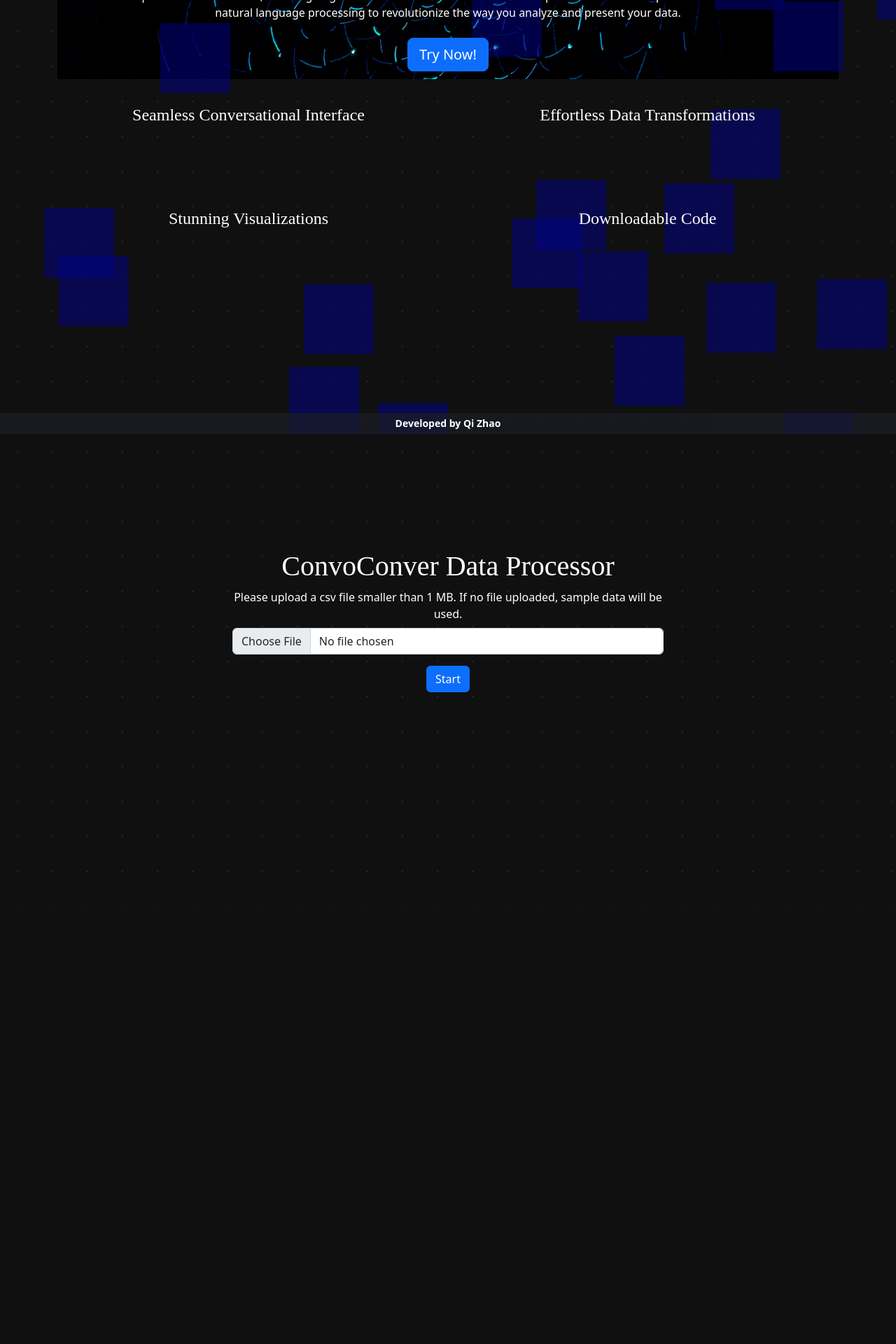
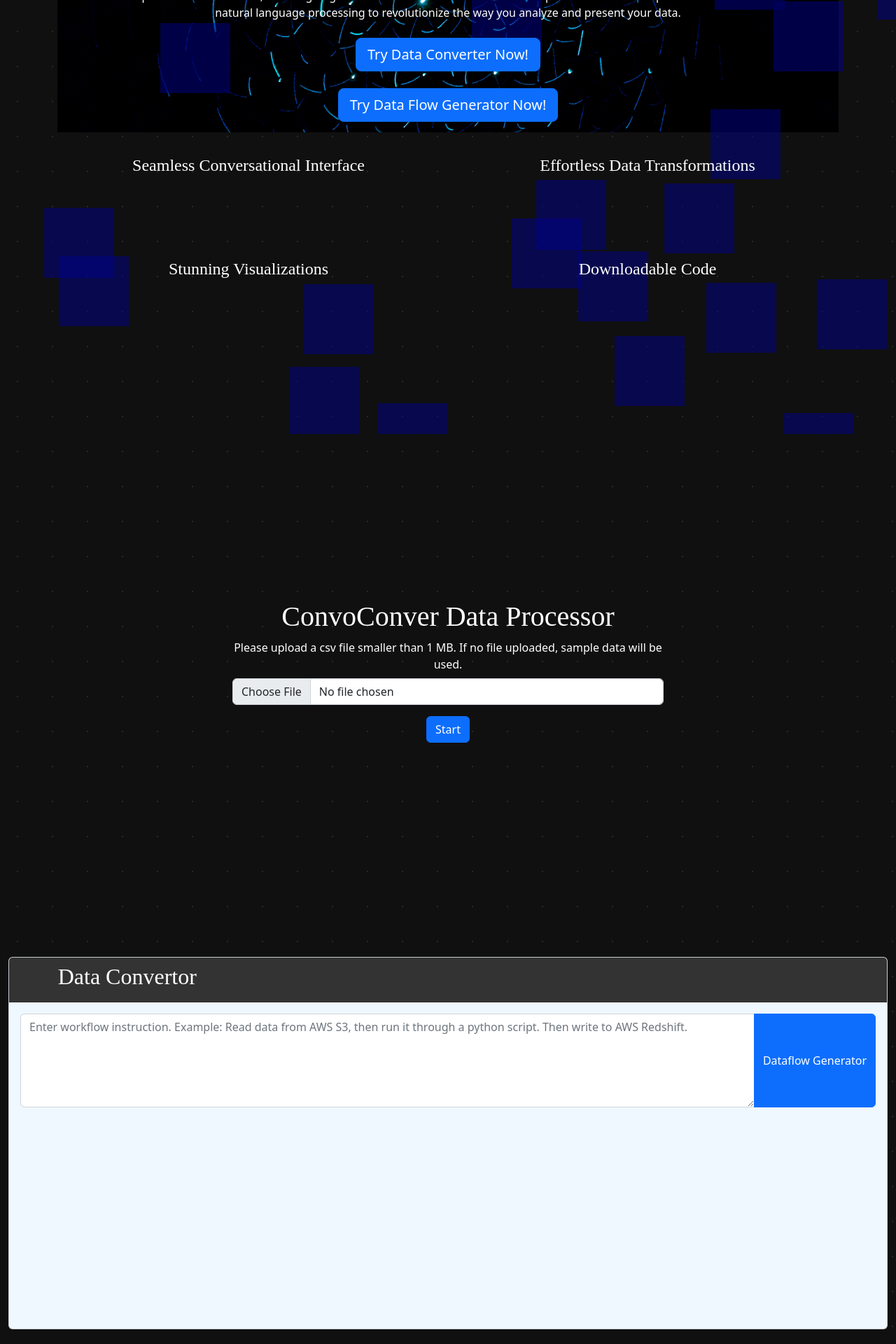
Before and after one commit to Qizhaolouis/NLP-DataProcessor, a React (Create React App) app in the folder nlp-dprocessor/: page / in a window 1280 px wide. Shown: the part 180-2100 px from the top of the page at 70% size. Before the commit the page ends 1475 px from the top, so only its background shows below. Built offline with nearby package versions, Linux system fonts and the light colour scheme.

Commit message:
feat(workflow): Add workflow

```diff
--- a/nlp-dprocessor/public/index.html
+++ b/nlp-dprocessor/public/index.html
@@ -27,6 +27,9 @@
     <title>NLP Data Processor</title>
   </head>
   <body>
+    <script type="module">
+      import mermaid from 'https://cdn.jsdelivr.net/npm/mermaid@10/dist/mermaid.esm.min.mjs';
+    </script>
     <noscript>You need to enable JavaScript to run this app.</noscript>
     <div id="root"></div>
     <!--
--- a/nlp-dprocessor/src/App.js
+++ b/nlp-dprocessor/src/App.js
@@ -8,6 +8,7 @@ import {
 } from 'react-bootstrap';
 import { Resizable } from 're-resizable';
 import 'bootstrap/dist/css/bootstrap.min.css';
+import mermaid from 'mermaid';
 import * as d3 from 'd3';
 import './styles/Background.css';
 import './styles/App.css';
@@ -15,17 +16,20 @@ import UploadSection from './components/UploadSection';
 import ETLSection from './components/ETLSection';
 import PlotSection from './components/PlotSection';
 import LandingSection from './components/LandingSection';
+import WorkflowSection from './components/WorkflowSection';
 import * as api from './api/api';
 
 function App() {
   const [data, setData] = useState(null);
   const [uploaded, setUploaded] = useState(false);
   const [plotUrl, setPlotUrl] = useState(null);
+  const [mermaidCode, setMermaidCode] = useState(null);
   const [loading, setLoading] = useState(false);
   const [uploadError, setUploadError] = useState(false);
   const [scroll, setScroll] = useState(false);
   const uploadRef = useRef(null);
   const etlRef = useRef(null);
+  const workflowRef = useRef(null);
 
   const createBackground = () => {
     const container = d3.select('.App').append('div').attr('class', 'background');
@@ -54,6 +58,7 @@ function App() {
       .style('transform', (d, i) => `translateY(${scrollY * (i % 5) * 0.05}px)`);
   };
 
+
   useEffect(() => {
     createBackground();
 
@@ -66,6 +71,10 @@ function App() {
 
   const scrollToUpload = () => {
     uploadRef.current.scrollIntoView({ behavior: 'smooth' });
+  };
+
+  const scrollToWorkflow = () => {
+    workflowRef.current.scrollIntoView({ behavior: 'smooth' });
   };
 
   const CustomHandle = (props) => {
@@ -158,6 +167,21 @@ try {
 }
 };
 
+const handleGenerateWorkflow = async (event) => {
+event.preventDefault();
+const input = event.target.elements.instruction.value;
+setLoading(true);
+try {
+  const code = await api.generateWorkflow(input);
+  setMermaidCode(code);
+} catch (error) {
+  alert("Instruction failed!");
+} finally {
+  setLoading(false);
+
+}
+}
+
 return (
 <div className="App">
 {loading && (
@@ -180,7 +204,8 @@ Upload Failed
 )}
 {/* ProgressBar and Alert components */}
 <Container fluid>
-<LandingSection handleTryNow={scrollToUpload} />
+<LandingSection handleTryETL={scrollToUpload}
+handleTryWorkflow={scrollToWorkflow} />
 <div ref={uploadRef}></div>
 <UploadSection handleUpload={handleUpload} />
 {uploaded && (
@@ -218,6 +243,13 @@ Upload Failed
       </Row>
     )}
   </Container>
+
+<Container fluid>
+  <div ref={workflowRef}></div>
+  <WorkflowSection
+    mermaidCode={mermaidCode}
+    generateWorkflow={handleGenerateWorkflow}/>
+</Container>
   <footer className="footer">Developed by Qi Zhao</footer>
 </div>
 );
--- a/nlp-dprocessor/src/api/api.js
+++ b/nlp-dprocessor/src/api/api.js
@@ -44,6 +44,16 @@ export const processData = async (instruction) => {
   return response;
 };
 
+export const generateWorkflow = async (instruction) => {
+  const response = await axios.post(
+    `${API_URL}/generate_mermaid`,
+    { instruction },
+    { withCredentials: true }
+  );
+
+  return response.data;
+};
+
 export const revertData = async () => {
   const response = await axios.post(`${API_URL}/revert`, {}, {
     withCredentials: true,
--- a/nlp-dprocessor/src/components/LandingSection.js
+++ b/nlp-dprocessor/src/components/LandingSection.js
@@ -2,7 +2,7 @@ import React from 'react';
 import { Container, Row, Col, Button, Image } from 'react-bootstrap';
 import ScrollAnimation from 'react-animate-on-scroll';
 
-const LandingSection = ({ handleTryNow }) => {
+const LandingSection = ({ handleTryETL, handleTryWorkflow }) => {
   return (
     <Container className="my-5 landing-section">
       <Row className="align-items-center" style={{ position: 'relative' }}>
@@ -23,10 +23,18 @@ const LandingSection = ({ handleTryNow }) => {
           <h3 className="text-center mb-4">Transforming Data Through Engaging Conversations!</h3>
           <p className="text-center"  style={{"color":"white"}}>Discover the power of ConvoConver, a cutting-edge data transformation and visualization platform that can help harnesses
           the intuitiveness of natural language processing to revolutionize the way you analyze and present your data.</p>
-          <div className="text-center mt-4">
-            <Button variant="primary" size="lg" onClick={handleTryNow}>
-              Try Now!
-            </Button>
+          <div>
+            <div className="text-center mt-4">
+              <Button variant="primary" size="lg" onClick={handleTryETL}>
+                Try Data Converter Now!
+              </Button>
+            </div>
+
+            <div className="text-center mt-4">
+              <Button variant="primary" size="lg" onClick={handleTryWorkflow}>
+                Try Data Flow Generator Now!
+              </Button>
+            </div>
           </div>
         </Col>
       </Row>
--- a/nlp-dprocessor/src/components/PlotSection.js
+++ b/nlp-dprocessor/src/components/PlotSection.js
@@ -1,10 +1,9 @@
 import React from 'react';
 import { Col, Card, Form, InputGroup, FormControl, Button } from 'react-bootstrap';
 
-const PlotSection = ({ plotUrl, handlePlotData, handleTextAreaFocus }) => {
+const PlotSection = ({ plotUrl, handlePlotData }) => {
   return (
-    <Card style={{ backgroundColor: '#333333'}}
-    onFocus={handleTextAreaFocus}>
+    <Card style={{ backgroundColor: '#333333'}}>
       <Card.Header>
         <Col  xs={12} md={3}>
         <h2>Plot</h2>
--- /dev/null
+++ b/nlp-dprocessor/src/components/WorkflowSection.js
@@ -0,0 +1,102 @@
+import React from 'react';
+import { Col, Card, Form, InputGroup, FormControl, Button } from 'react-bootstrap';
+import mermaid from 'mermaid';
+
+
+const WorkflowSection = ({ mermaidCode, generateWorkflow }) => {
+
+    const mermaidRef = React.useRef(null);
+
+React.useEffect(() => {
+    if (mermaidRef.current) {
+    mermaidRef.current.removeAttribute("data-processed");
+    }
+    mermaid.initialize({
+        startOnLoad: true,
+        theme: "default",
+        securityLevel: "loose",
+        themeCSS: `
+          g.classGroup rect {
+            fill: #282a36;
+            stroke: #6272a4;
+          }
+          g.classGroup text {
+            fill: #f8f8f2;
+          }
+          g.classGroup line {
+            stroke: #f8f8f2;
+            stroke-width: 0.5;
+          }
+          .classLabel .box {
+            stroke: #21222c;
+            stroke-width: 3;
+            fill: #21222c;
+            opacity: 1;
+          }
+          .classLabel .label {
+            fill: #f1fa8c;
+          }
+          .relation {
+            stroke: #ff79c6;
+            stroke-width: 1;
+          }
+          #compositionStart, #compositionEnd {
+            fill: #bd93f9;
+            stroke: #bd93f9;
+            stroke-width: 1;
+          }
+          #aggregationEnd, #aggregationStart {
+            fill: #21222c;
+            stroke: #50fa7b;
+            stroke-width: 1;
+          }
+          #dependencyStart, #dependencyEnd {
+            fill: #00bcd4;
+            stroke: #00bcd4;
+            stroke-width: 1;
+          }
+          #extensionStart, #extensionEnd {
+            fill: #f8f8f2;
+            stroke: #f8f8f2;
+            stroke-width: 1;
+          }`,
+        fontFamily: "Fira Code"
+      });
+    mermaid.contentLoaded();
+}, [mermaidCode]);
+
+  return (
+    <Card style={{ backgroundColor: '#F0F8FF' }}>
+      <Card.Header style={{ backgroundColor: '#333333' }}>
+        <Col xs={12} md={3}>
+          <h2>Data Convertor</h2>
+        </Col>
+      </Card.Header>
+      <Card.Body>
+        <Form onSubmit={generateWorkflow}>
+          <InputGroup>
+            <FormControl
+              placeholder="Enter workflow instruction. Example: Read data from AWS S3, then run it through a python script. Then write to AWS Redshift."
+              name="instruction"
+              as="textarea"
+              rows={5}
+            />
+            <Button type="submit" variant="primary">
+              Dataflow Generator
+            </Button>
+          </InputGroup>
+        </Form>
+        {mermaidCode !== null && (
+          <div className="workflow-diagram">
+            <div ref={mermaidRef} className="mermaid">
+            {mermaidCode}
+            </div>
+          </div>
+        )}
+        {mermaidCode === null && <div style={{ height: '300px' }} />}
+      </Card.Body>
+    </Card>
+  );
+};
+
+export default WorkflowSection;
--- a/nlp-dprocessor/src/styles/App.css
+++ b/nlp-dprocessor/src/styles/App.css
@@ -37,8 +37,10 @@
   }
 }
 
+
 .footer {
-  position: fixed;
+  margin-top: 50px;
+  padding: 20px;
   bottom: 0;
   width: 100%;
   height: 30px;
```
Lines whose indentation alone changed are shown as unchanged.
